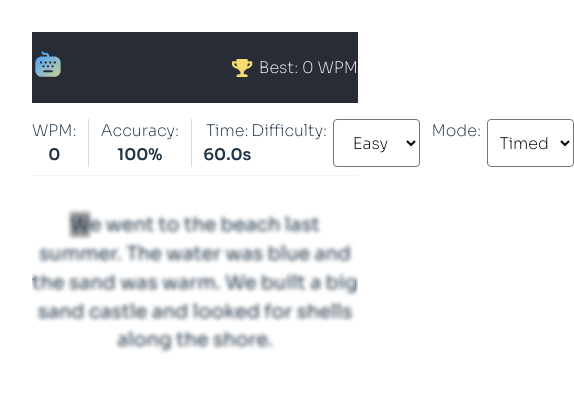
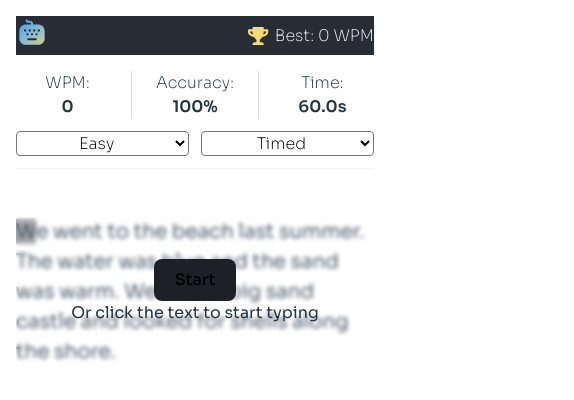
Before and after one commit to manuelsalvadori/typingtest, a React app: page / in a window 390 px wide. Shown: the top 400 px of the page, 574 px wide, since content can reach past the window. Built offline with nearby package versions, Linux system fonts and the light colour scheme; the HTML template or start-up script is replaced by a standard one.

Commit message:
UI styling completed

```diff
--- a/src/App.module.css
+++ b/src/App.module.css
@@ -1,10 +1,16 @@
 .root {
     max-width: 1280px;
     width: 100%;
+    min-height: 100%;
     margin-block: 0;
     margin-inline: auto;
     padding: 2rem;
-    text-align: center;
     display: flex;
     flex-direction: column;
 }
+
+@media (max-width: 768px) {
+    .root {
+        padding: 1rem;
+    }
+}
--- a/src/components/controls/Controls.tsx
+++ b/src/components/controls/Controls.tsx
@@ -1,3 +1,4 @@
+import { useMediaQuery } from "react-responsive";
 import type { Difficulty, Mode } from "../../utilities/utils";
 import styles from "./controls.module.css";
 
@@ -23,23 +24,25 @@ export default function Controls({
     timedMaxTime = 60,
 }: ControlsProps) {
     const formattedTime = mode === "timed" ? (timedMaxTime - time).toFixed(1) : time.toFixed(1);
+    const isDesktop = useMediaQuery({ query: "(min-width: 768px)" });
 
     return (
         <menu className={styles.body}>
             <div className={styles.stats}>
                 <div>
-                    WPM: <span className={styles.bold}>{Math.round(wpm)}</span>
+                    <span>WPM:</span> <span className={styles.bold}>{Math.round(wpm)}</span>
                 </div>
                 <div>
-                    Accuracy: <span className={styles.bold}>{accuracy.toFixed(0)}%</span>
+                    <span>Accuracy:</span>{" "}
+                    <span className={styles.bold}>{accuracy.toFixed(0)}%</span>
                 </div>
                 <div>
-                    Time: <span className={styles.bold}>{formattedTime}s</span>
+                    <span>Time:</span> <span className={styles.bold}>{formattedTime}s</span>
                 </div>
             </div>
             <div className={styles.controls}>
                 <div className={styles.options}>
-                    <label htmlFor="difficulty">Difficulty:</label>
+                    {isDesktop && <label htmlFor="difficulty">Difficulty:</label>}
                     <select
                         id="difficulty"
                         value={difficulty}
@@ -50,7 +53,7 @@ export default function Controls({
                     </select>
                 </div>
                 <div className={styles.options}>
-                    <label htmlFor="mode">Mode:</label>
+                    {isDesktop && <label htmlFor="mode">Mode:</label>}
                     <select
                         id="mode"
                         value={mode}
--- a/src/components/controls/controls.module.css
+++ b/src/components/controls/controls.module.css
@@ -2,10 +2,17 @@
     border-bottom: 1px solid hsla(0, 0%, 85%, 0.3);
     padding-top: 1rem;
     padding-inline: 0;
-    padding-bottom: 0.5rem;
+    padding-bottom: 1ch;
     margin: 0;
     display: flex;
     justify-content: space-between;
+}
+
+@media (max-width: 768px) {
+    .body {
+        flex-direction: column;
+        gap: 1ch;
+    }
 }
 
 .stats {
@@ -14,9 +21,35 @@
     gap: 1ch;
 }
 
-.stats div:not(:first-child) {
+@media (max-width: 768px) {
+    .stats {
+        text-align: center;
+    }
+
+    .stats div {
+        display: flex;
+        flex-direction: column;
+        flex: 1;
+    }
+
+    .controls div {
+        display: flex;
+        flex-direction: column;
+        flex: 1;
+    }
+}
+
+.stats div:not(:first-child),
+.controls div:not(:first-child) {
     border-left: 1px solid hsl(0, 0%, 85%);
     padding-inline-start: 1ch;
+}
+
+@media (max-width: 768px) {
+    .controls div:not(:first-child) {
+        border-left: none;
+        padding-inline-start: 0;
+    }
 }
 
 .bold {
@@ -45,9 +78,9 @@ select {
 }
 select:focus,
 select:hover {
-    border-color: #646cff;
+    border-color: var(--active-color);
     outline: none;
-    color: #646cff;
+    color: var(--active-color);
 }
 
 select option {
--- a/src/components/header/header.module.css
+++ b/src/components/header/header.module.css
@@ -12,3 +12,9 @@
     gap: 0.5ch;
     font-weight: 200;
 }
+
+@media (max-width: 768px) {
+    .header {
+        padding-block: 0;
+    }
+}
--- a/src/components/results/Results.module.css
+++ b/src/components/results/Results.module.css
@@ -3,5 +3,87 @@
     flex-grow: 1;
     flex-direction: column;
     align-items: center;
+    gap: 3rem;
+    padding-block: 3rem;
+}
+
+@media (max-width: 768px) {
+    .results {
+        padding-block: 1rem;
+        gap: 2rem;
+    }
+}
+
+.titleContainer {
+    display: flex;
+    flex-direction: column;
+    align-items: center;
+}
+
+.cards {
+    display: grid;
+    grid-template-columns: 1fr 1fr 1fr;
     gap: 1rem;
 }
+
+@media (max-width: 768px) {
+    .cards {
+        width: 100%;
+        grid-template-columns: 1fr;
+    }
+}
+
+.resultCard {
+    display: flex;
+    flex-direction: column;
+    padding-block: 0.75rem;
+    padding-inline: 1rem;
+    border-radius: 6px;
+    border: 1px solid var(--text-color);
+}
+
+.confetti {
+    position: absolute;
+    width: 100%;
+    bottom: 0;
+    left: 0;
+    pointer-events: none;
+    z-index: -1;
+}
+
+.stars {
+    display: flex;
+    align-items: center;
+    justify-content: space-between;
+    padding: 4rem;
+    position: absolute;
+    inset: 0;
+    pointer-events: none;
+    z-index: -1;
+}
+
+.stars img:first-child {
+    transform: translate(0, -10rem);
+}
+.stars img:not(:first-child) {
+    transform: translate(0, 10rem);
+}
+
+@media (max-width: 768px) {
+    .stars img:first-child {
+        transform: translate(-1rem, -15rem);
+    }
+    .stars img:not(:first-child) {
+        transform: translate(1rem, 15rem);
+    }
+}
+
+.subtitle {
+    font-weight: 200;
+}
+
+h2,
+h3,
+p {
+    margin: 0;
+}
--- a/src/components/results/Results.tsx
+++ b/src/components/results/Results.tsx
@@ -3,14 +3,20 @@ import { useEffect, useRef } from "react";
 import { bestScoreAtom } from "../../atoms/bestScoreAtom";
 import iconBest from "@assets/images/icon-new-pb.svg";
 import iconCompleted from "@assets/images/icon-completed.svg";
+import styles from "./results.module.css";
+import resetIcon from "@assets/images/icon-restart.svg";
+import confetti from "@assets/images/pattern-confetti.svg";
+import star1 from "@assets/images/pattern-star-1.svg";
+import star2 from "@assets/images/pattern-star-2.svg";
 
 export type ResultsProps = {
     wpm: number;
     accuracy: number;
     characterStats: { correct: number; incorrect: number };
+    onReset: () => void;
 };
 
-export default function Results({ wpm, accuracy, characterStats }: ResultsProps) {
+export default function Results({ wpm, accuracy, characterStats, onReset }: ResultsProps) {
     const [bestScore, setBestScore] = useAtom(bestScoreAtom);
     const oldBest = useRef(bestScore);
 
@@ -24,21 +30,52 @@ export default function Results({ wpm, accuracy, characterStats }: ResultsProps)
             ? "Baseline Established!"
             : isNewBest
               ? "New Personal Best!"
-              : "Test Completed!";
+              : "Test Complete!";
+    const subtitle =
+        oldBest.current === 0
+            ? "You've set the bar. Now the real challenge begins - time to beat it."
+            : isNewBest
+              ? "You're getting faster. That was incredible typing."
+              : "Solid run. Keep pushing to beat your high score.";
 
     return (
-        <div className="results">
+        <div className={styles.results}>
             <img
                 src={isNewBest && oldBest.current > 0 ? iconBest : iconCompleted}
                 alt={isNewBest ? "Personal Best" : "Completed"}
             />
-            <h2>{title}</h2>
-            <p>Old Best Score: {oldBest.current}</p>
-            <p>WPM: {Math.round(wpm)}</p>
-            <p>Accuracy: {accuracy}%</p>
-            <p>
-                Correct: {characterStats.correct}, Incorrect: {characterStats.incorrect}
-            </p>
+            <div className={styles.titleContainer}>
+                <h2>{title}</h2>
+                <p className={styles.subtitle}>{subtitle}</p>
+            </div>
+            <div className={styles.cards}>
+                <ResultCard label="WPM:" value={Math.round(wpm).toString()} />
+                <ResultCard label="Accuracy:" value={`${accuracy.toFixed(2)}%`} />
+                <ResultCard
+                    label="Characters:"
+                    value={`${characterStats.correct}/${characterStats.incorrect}`}
+                />
+            </div>
+            <button onClick={onReset}>
+                Go again <img src={resetIcon} alt="Reset" />
+            </button>
+            {isNewBest && oldBest.current > 0 ? (
+                <img className={styles.confetti} src={confetti} alt="Celebration" />
+            ) : (
+                <div className={styles.stars}>
+                    <img src={star2} alt="Stars" />
+                    <img src={star1} alt="Stars" />
+                </div>
+            )}
         </div>
     );
 }
+
+function ResultCard({ label, value }: { label: string; value: string }) {
+    return (
+        <div className={styles.resultCard}>
+            <p className={styles.subtitle}>{label}</p>
+            <h3>{value}</h3>
+        </div>
+    );
+}
--- a/src/components/typing/typing.module.css
+++ b/src/components/typing/typing.module.css
@@ -2,6 +2,9 @@
     position: relative;
     font-size: 1.2em;
     line-height: 1.5;
+    text-align: start;
+    font-size: 2rem;
+    font-weight: 300;
 }
 
 .correct {
@@ -14,8 +17,14 @@
 }
 
 .cursor {
-    background-color: hsl(240, 1%, 59%);
+    background-color: hsla(240, 3%, 59%, 0.8);
     border-radius: 1px;
     inset: 0;
     padding: 0;
 }
+
+@media (max-width: 768px) {
+    .body {
+        font-size: 1.25rem;
+    }
+}
--- a/src/components/typingSession/TypingSession.tsx
+++ b/src/components/typingSession/TypingSession.tsx
@@ -90,6 +90,7 @@ export default function TypingSession({
                     correct: stats.total - stats.errors,
                     incorrect: stats.errors,
                 }}
+                onReset={onReset}
             />
         );
     }
@@ -109,7 +110,10 @@ export default function TypingSession({
             <main className={styles.main}>
                 <TypingArea text={text} typedText={typedText} handleKeyDown={handleKeyDown} />
                 {status === "idle" ? (
-                    <div className={styles.overlay} onClick={() => setStatus("active")}></div>
+                    <div className={styles.overlay} onClick={() => setStatus("active")}>
+                        <button onClick={undefined}>Start</button>
+                        <p>Or click the text to start typing</p>
+                    </div>
                 ) : (
                     <button onClick={onReset}>
                         Restart <img src={resetIcon} alt="Reset" />
--- a/src/components/typingSession/typingSession.module.css
+++ b/src/components/typingSession/typingSession.module.css
@@ -1,5 +1,5 @@
 .main {
-    margin-top: 1rem;
+    margin-top: 3rem;
     display: flex;
     position: relative;
     flex-direction: column;
@@ -9,6 +9,10 @@
 
 .overlay {
     position: absolute;
+    display: flex;
+    flex-direction: column;
+    justify-content: center;
+    align-items: center;
     inset: 0;
     backdrop-filter: blur(2px);
     cursor: pointer;
--- a/src/index.css
+++ b/src/index.css
@@ -6,6 +6,7 @@
 :root {
     --bg-color: #282c34;
     --button-color: hsl(220, 13%, 13%);
+    --active-color: hsl(220, 44%, 46%);
     --text-color: #fffffff0;
     --correct-color: hsl(140, 63%, 57%);
     --incorrect-color: hsl(354, 63%, 57%);
@@ -66,7 +67,7 @@ button {
     transition: border-color 0.25s;
 }
 button:hover {
-    border-color: #646cff;
+    background-color: var(--active-color);
 }
 button:focus,
 button:focus-visible {
```
